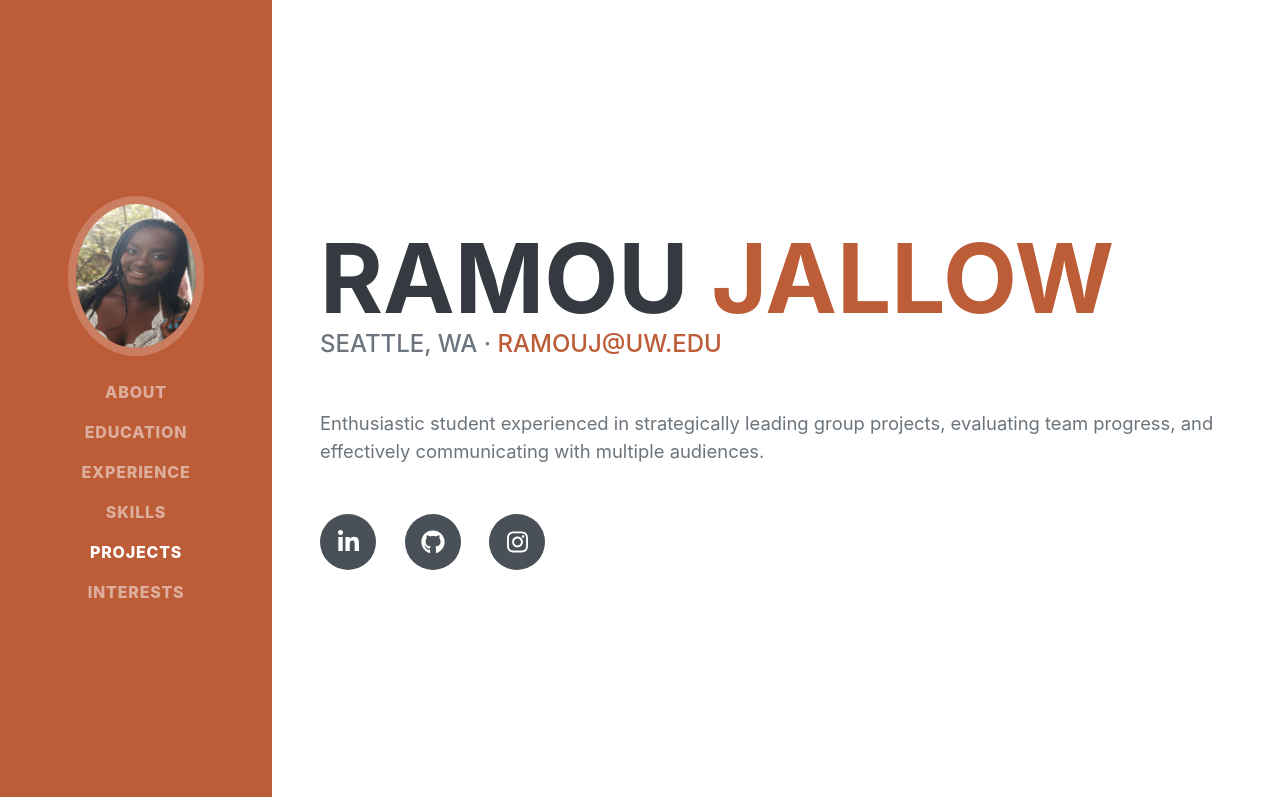
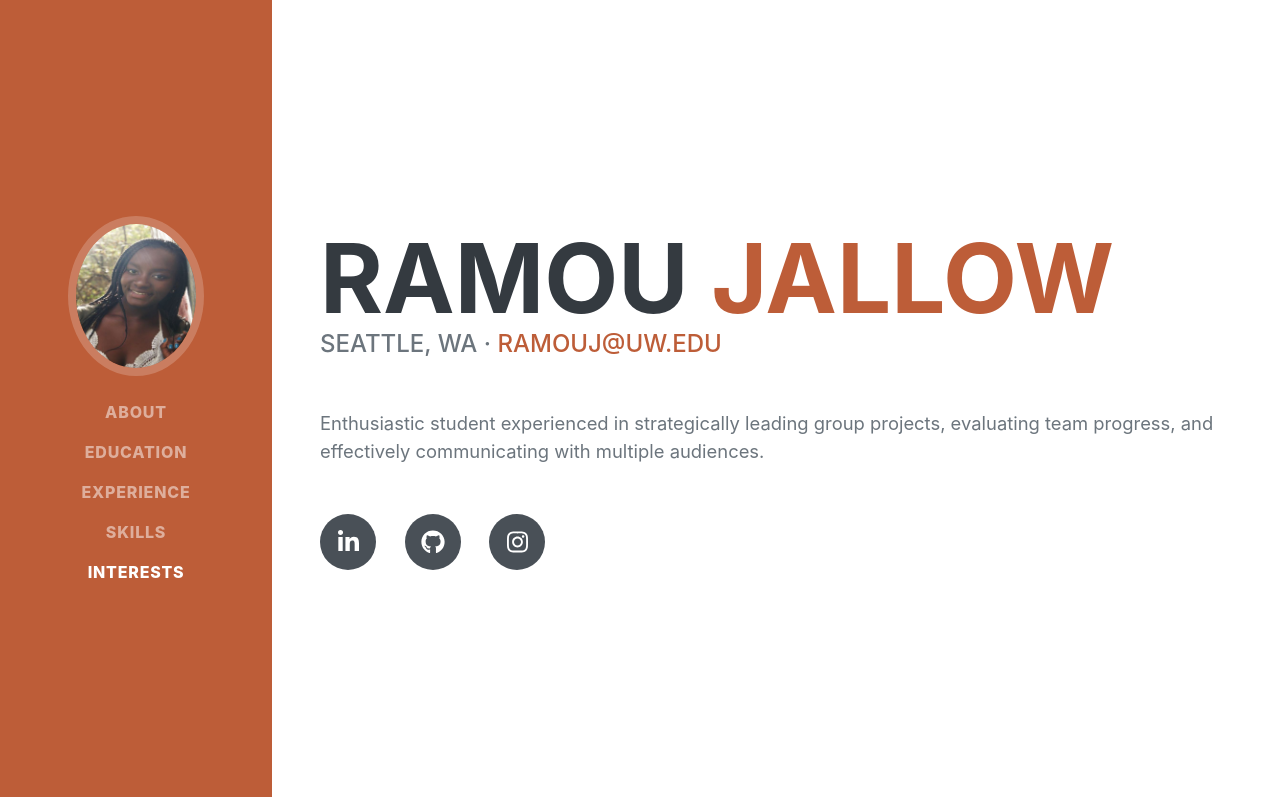
Before and after one commit to RamouJ/ramouj.github.io, a plain HTML site: page index.html in a window 1280 px wide. Shown: the top 797 px of the page. Drawn offline with nearby package versions, Linux system fonts and the light colour scheme; a web font is replaced by a local one.

Commit message:
Update index.html

```diff
--- a/index.html
+++ b/index.html
@@ -29,8 +29,7 @@
                     <li class="nav-item"><a class="nav-link js-scroll-trigger" href="#experience">Education</a></li>
                     <li class="nav-item"><a class="nav-link js-scroll-trigger" href="#education">Experience</a></li>
                     <li class="nav-item"><a class="nav-link js-scroll-trigger" href="#skills">Skills</a></li>
-                    <li class="nav-item"><a class="nav-link js-scroll-trigger" href="#interests">Projects</a></li>
-                    <li class="nav-item"><a class="nav-link js-scroll-trigger" href="#awards">Interests</a></li>
+                    <li class="nav-item"><a class="nav-link js-scroll-trigger" href="#interests">Interests</a></li>
                 </ul>
             </div>
         </nav>
```
